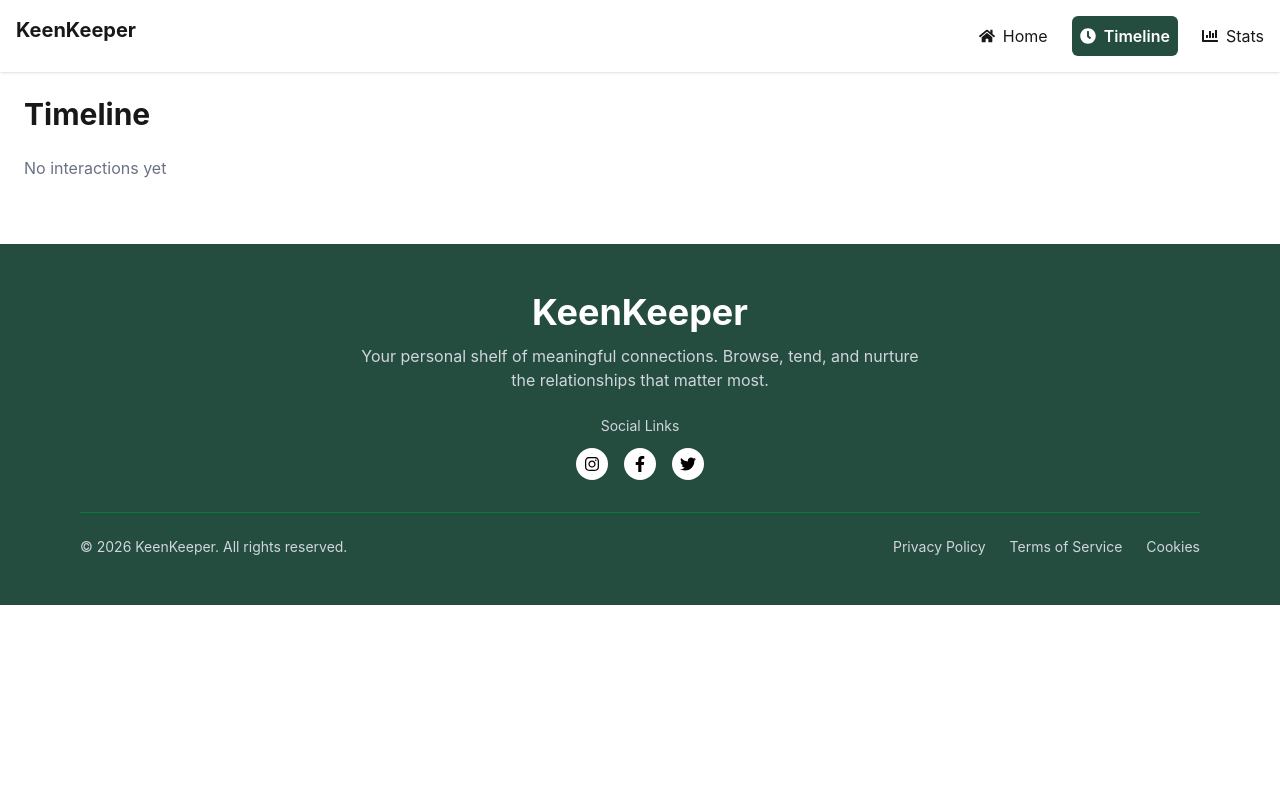
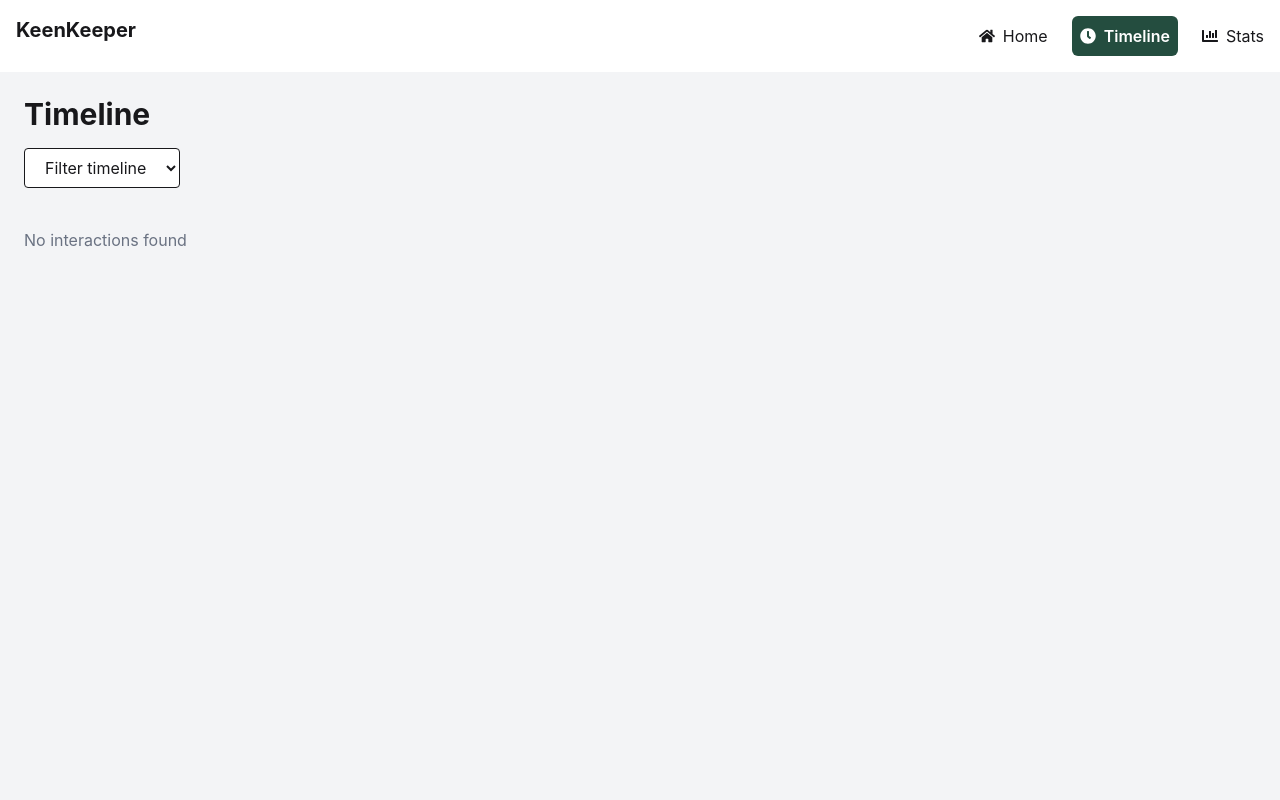
Before and after one commit to shohel-shihab/kinkeeper-app, a React (Vite) app: page /timeline in a window 1280 px wide. Shown: the top 800 px of the page. Built offline with nearby package versions, Linux system fonts and the light colour scheme.

Commit message:
Fix some bugs before submit

```diff
--- a/src/components/FriendDetails.jsx
+++ b/src/components/FriendDetails.jsx
@@ -35,7 +35,7 @@ const FriendDetails = () => {
   // 🔹 Handle timeline event
   const handleCheckIn = (type) => {
     addEvent(type, friend.name);
-    toast.success(`${type} added`);
+    toast.success(`${type} ${friend.name}`);
   };
 
   return (
--- a/src/context/AppProvider.jsx
+++ b/src/context/AppProvider.jsx
@@ -3,15 +3,16 @@ export const AppContext =createContext();
 const AppProvider = ({ children }) => {
   const [timeline, setTimeline] = useState([]);
 
+
   const addEvent = (type, name) => {
-    const event = {
+    const newEvent = {
       id: Date.now(),
       type,
       title: `${type} with ${name}`,
       date: new Date().toLocaleDateString()
     };
 
-    setTimeline(prev => [event, ...prev]);
+    setTimeline(prev => [newEvent, ...prev]);
   };
 
   return (
@@ -21,4 +22,4 @@ const AppProvider = ({ children }) => {
   );
 };
 
-export default AppProvider;
+export default AppProvider
--- a/src/pages/NotFound.jsx
+++ b/src/pages/NotFound.jsx
@@ -4,8 +4,9 @@ import { Link } from "react-router"
 const NotFound = () => {
     return (
         <div className="min-h-screen flex flex-col justify-center items-center">
-            <h1 className="text-center text-3xl">404 Page Not Found</h1>
-            <p><Link to="/">Back to home page</Link></p>
+            <h1 className="text-center text-6xl font-extrabold text-[#244D3F]">404</h1>
+            <p>Page Not Found</p>
+            <p className="bg-[#244D3F] my-2 text-white py-2 px-4 rounded-md"><Link to="/">Home page</Link></p>
         </div>
     )
 }
--- a/src/pages/Stats.jsx
+++ b/src/pages/Stats.jsx
@@ -5,12 +5,12 @@ import { PieChart, Pie, Cell, Tooltip, Legend } from "recharts";
 
 const Stats = () => {
     const { timeline } = useContext(AppContext)
-    // 🔹 Count interactions
+
     const callCount = timeline.filter(t => t.type === "Call").length;
     const textCount = timeline.filter(t => t.type === "Text").length;
     const videoCount = timeline.filter(t => t.type === "Video").length;
 
-    // 🔹 Chart data
+
     const data = [
         { name: "Text", value: textCount },
         { name: "Call", value: callCount },
@@ -21,12 +21,12 @@ const Stats = () => {
     return (
         <div className="p-6">
 
-            {/* Heading */}
+
             <h1 className="text-3xl font-bold mb-6">
                 Friendship Analytics
             </h1>
 
-            {/* Chart Container */}
+
             <div className="bg-white shadow rounded p-6 ">
                  <h2 className="text-left text-[#244D3F] font-medium text-md">By Interaction Type</h2>
                 <div className="flex justify-center">
@@ -34,8 +34,11 @@ const Stats = () => {
                         <Pie
                             data={data}
                             dataKey="value"
-                            outerRadius={120}
-                            label
+                            innerRadius={80}
+                            outerRadius={110}
+                             paddingAngle={6}
+                              cornerRadius={10}
+
                         >
                             {data.map((entry, index) => (
                                 <Cell  key={index} fill={COLORS[index]} />
--- a/src/pages/Timeline.jsx
+++ b/src/pages/Timeline.jsx
@@ -1,34 +1,45 @@
-import { useContext } from "react";
-import { FaPhone, FaSms, FaVideo } from "react-icons/fa";
+import { useContext, useState } from "react";
+import { FaPhone, FaSms, FaVideo, FaHandshake } from "react-icons/fa";
 import { AppContext } from "../context/AppProvider";
 
-export default function Timeline() {
+const  Timeline=()=> {
   const { timeline } = useContext(AppContext);
+  const [filter, setFilter] = useState("All");
 
-  // 🔹 choose icon based on type
+
+  const filteredTimeline =
+    filter === "All"
+      ? timeline
+      : timeline.filter(item => item.type === filter);
+
+
   const getIcon = (type) => {
-    if (type === "Call") return <FaPhone className="text-green-600" />;
-    if (type === "Text") return <FaSms className="text-blue-600" />;
-    if (type === "Video") return <FaVideo className="text-purple-600" />;
+    if (type === "Call") return <FaPhone className="text-gray-600" />;
+    if (type === "Text") return <FaSms className="text-gray-600" />;
+    if (type === "Video") return <FaVideo className="text-gray-600" />;
+    if (type === "Meetup") return <FaHandshake className="text-yellow-500" />;
   };
 
   return (
-    <div className="p-6">
+    <div className="p-6 bg-gray-100 min-h-screen">
+      <h1 className="text-3xl font-bold mb-4">Timeline</h1>
+      <select
+        value={filter}
+        onChange={(e) => setFilter(e.target.value)}
+        className="mb-6 px-4 py-2 border rounded bg-white"
+      >
+        <option value="All">Filter timeline</option>
+        <option value="Call">Call</option>
+        <option value="Text">Text</option>
+        <option value="Video">Video</option>
+      </select>
 
-      {/* Heading */}
-      <h1 className="text-3xl font-bold mb-6">Timeline</h1>
-
-      {/* Empty state */}
-      {timeline.length === 0 && (
-        <p className="text-gray-500">No interactions yet</p>
-      )}
-
-      {/* Timeline list */}
-      <div className="space-y-4">
-        {timeline.map((item) => (
+      {/* Timeline List */}
+      <div className="space-y-3">
+        {filteredTimeline.map((item) => (
           <div
             key={item.id}
-            className="flex items-center gap-4 bg-white shadow p-4 rounded"
+            className="flex items-center gap-4 bg-gray-200 p-4 rounded-lg"
           >
             {/* Icon */}
             <div className="text-xl">
@@ -36,14 +47,27 @@ export default function Timeline() {
             </div>
 
             {/* Content */}
-            <div className="flex-1">
-              <p className="font-semibold">{item.title}</p>
-              <p className="text-sm text-gray-500">{item.date}</p>
+            <div>
+              <p className="font-medium">
+                <span className="font-semibold">{item.type}</span>{" "}
+                with {item.title.split("with ")[1]}
+              </p>
+
+              <p className="text-sm text-gray-600">
+                {new Date(item.date).toDateString()}
+              </p>
             </div>
           </div>
         ))}
       </div>
 
+      {/* Empty State */}
+      {filteredTimeline.length === 0 && (
+        <p className="text-gray-500 mt-4">No interactions found</p>
+      )}
+
     </div>
   );
 }
+
+export default Timeline;
```
